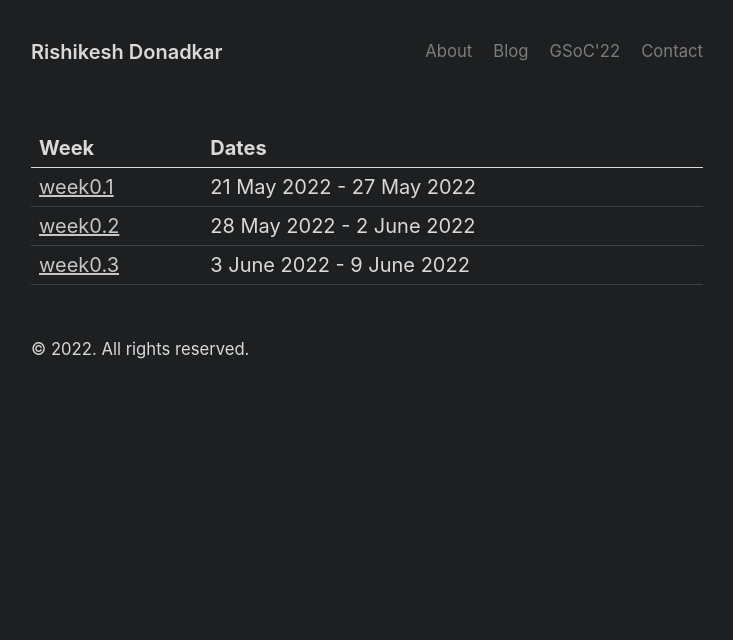
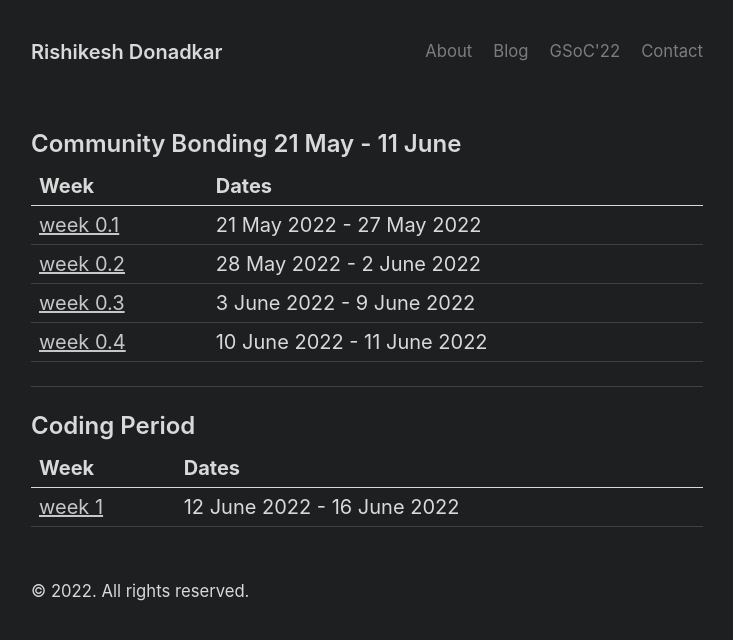
Before and after one commit to RISHI27-dot/rishi27-dot.github.io, a Jekyll site: the page built from gsoc/home.md, in a window 1280 px wide. Shown: the top 640 px of the page, without its empty margins (273-1006 px from the left). Built offline with Jekyll 4.4.1, drawn with Linux system fonts in a browser that asks for light colours.

Commit message:
update 10,11 June 2022]

```diff
--- a/gsoc/home.md
+++ b/gsoc/home.md
@@ -3,8 +3,19 @@ layout: default
 title: home
 ---
 
-|Week| Dates|
-|---------|-------------------------|
-| [week0.1](/gsoc/weeks/week0.1) |21 May 2022 - 27 May 2022
-| [week0.2](/gsoc/weeks/week0.2) |28 May 2022 - 2 June 2022
-| [week0.3](/gsoc/weeks/week0.3)  |3 June 2022 - 9 June 2022
+## Community Bonding 21 May - 11 June
+
+|Week                              | Dates                     |
+|----------------------------------|---------------------------|
+| [week 0.1](/gsoc/weeks/week0.1)  |21 May 2022 - 27 May 2022
+| [week 0.2](/gsoc/weeks/week0.2)  |28 May 2022 - 2 June 2022
+| [week 0.3](/gsoc/weeks/week0.3)  |3 June 2022 - 9 June 2022
+| [week 0.4](/gsoc/weeks/week0.4)  |10 June 2022 - 11 June 2022
+
+<hr>
+
+## Coding Period
+
+|Week                           |Dates                      |
+|-------------------------------|---------------------------|
+| [week 1](/gsoc/weeks/week_1)  |12 June 2022 - 16 June 2022
```
Also changed, not shown: gsoc/weeks/week0.4.md (+2 -2 lines), gsoc/weeks/week_1.md (added, +10 -0 lines).
